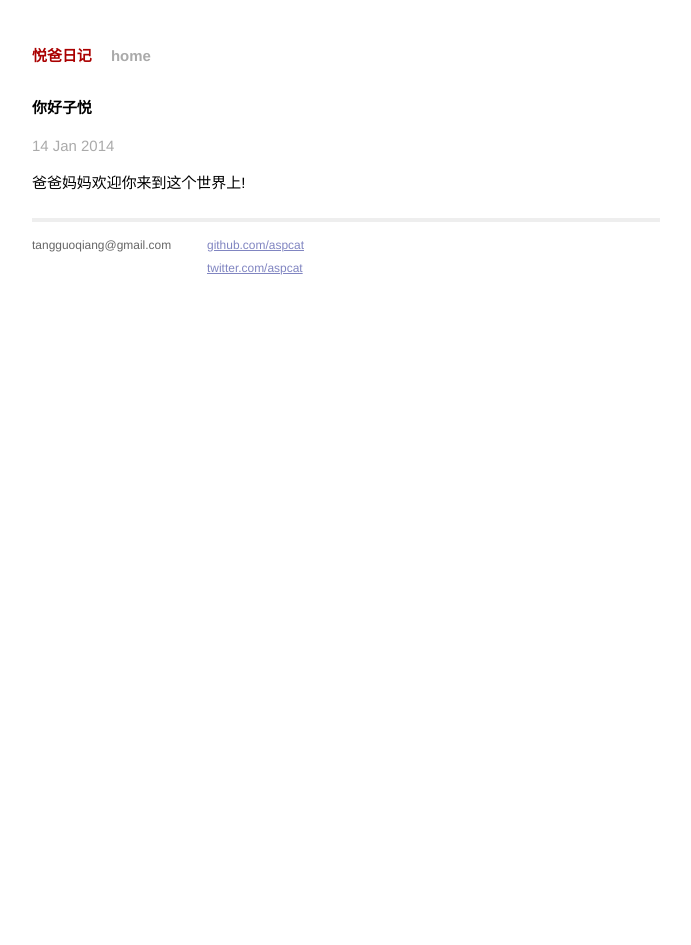
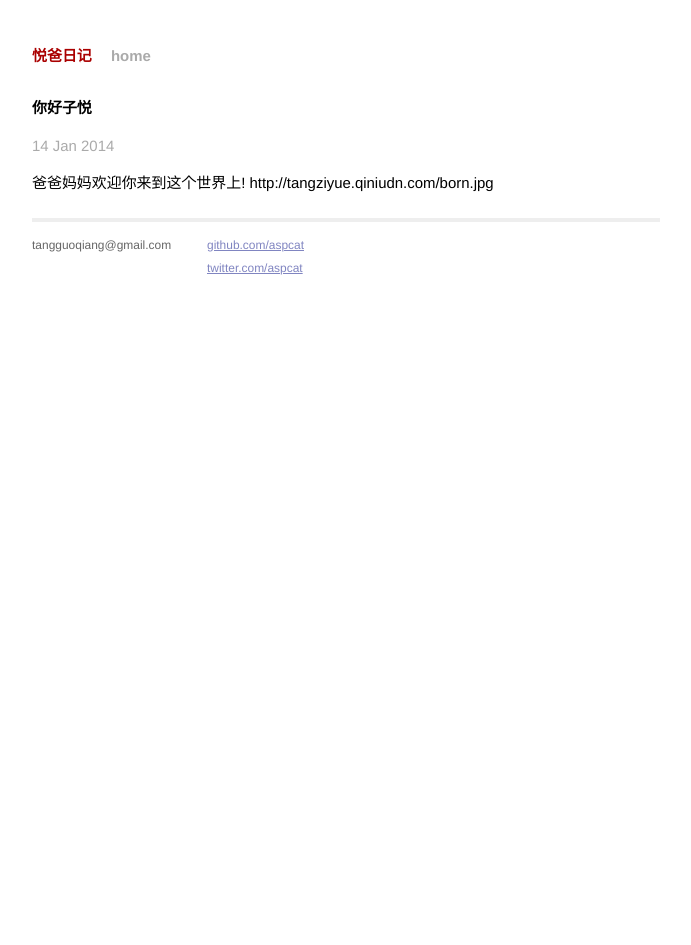
Before and after one commit to aspcat/tangziyue.github.io, a Jekyll site: the page built from _posts/2014-01-14-helloworld-to-my-bady.markdown, in a window 1280 px wide. Shown: the whole page, without its empty margins (294-985 px from the left). Built offline with Jekyll 4.4.1, drawn with Linux system fonts in a browser that asks for light colours; Markdown is read by kramdown in place of the engine named in the settings; part of the change alters nothing that is shown.

Commit message:
qiniu设置图片

```diff
--- a/_posts/2014-01-14-helloworld-to-my-bady.markdown
+++ b/_posts/2014-01-14-helloworld-to-my-bady.markdown
@@ -6,3 +6,4 @@ categories: jekyll update
 ---
 
 爸爸妈妈欢迎你来到这个世界上!
+http://tangziyue.qiniudn.com/born.jpg
```
Also changed, not shown: README.md.
